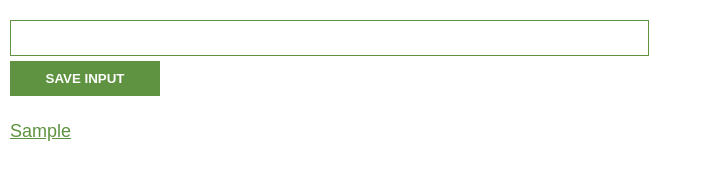
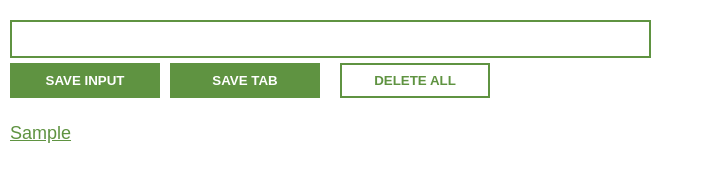
Before and after one commit to awandia/Google-chrome-extension, a browser extension: page index.html in a window 1280 px wide. Both pictures are taken after typing "Sample" into the empty fields and a click on the button "SAVE INPUT". Shown: the whole page, without its empty margins (0-704 px from the left). Drawn offline with Linux system fonts and the light colour scheme.

Commit message:
Made changes

```diff
--- a/index.css
+++ b/index.css
@@ -21,8 +21,13 @@ body {
     align-items: center;
     justify-content: center;
     text-align: center;
-    border: 1px solid #5f9341;
+    border: 2px solid #5f9341;
     width: 50%;
+}
+
+#btns {
+    display: flex;
+
 }
 
 #input-btn {
@@ -34,6 +39,32 @@ body {
     font-weight: bold;
     border: none;
     cursor: pointer;
+    margin-right: 10px;
+}
+
+#tab-btn {
+    width: 150px;
+    height: 35px;
+    justify-content: center;
+    color: #ffffff;
+    background-color: #5f9341;
+    font-weight: bold;
+    border: none;
+    cursor: pointer;
+}
+
+#delete-btn {
+    width: 150px;
+    margin-left: 20px;
+    height: 35px;
+    justify-content: center;
+    color: #5f9341;
+    background-color: #ffffff;
+    font-weight: bold;
+    border: none;
+    cursor: pointer;
+    border:2px solid #5f9341;
+
 }
 
 ul {
--- a/index.html
+++ b/index.html
@@ -12,13 +12,19 @@
 
     <div class="container">
         <input type="text" name="Enter" id="input-el">
+        <div id="btns">
+            <button id="input-btn">SAVE INPUT</button>
+            <button id="tab-btn">SAVE TAB</button>
+            <button id="delete-btn">DELETE ALL</button>
+        </div>
 
-        <button id="input-btn">SAVE INPUT</button>
     <ul id="ul-el">
 
     </ul>
     </div>
 
+
+
     <script src="main.js"></script>
 </body>
 </html>
--- a/main.js
+++ b/main.js
@@ -1,41 +1,60 @@
 let myLeads = []
 let inputEl = document.getElementById("input-el")
 const inputBtn = document.getElementById("input-btn")
-let ulEl = document.getElementById("ul-el")
+const ulEl = document.getElementById("ul-el")
+const deleteBtn = document.getElementById("delete-btn")
+const leadsFromLocalStorage = JSON.parse( localStorage.getItem("myLeads"))
+const  tabBtn = document.getElementById("tab-btn")
 
 
-inputBtn.addEventListener("click", function() {
-    myLeads.push(inputEl.value)
-    //console.log(myLeads)
-    inputEl.value = ""
-    renderLeads()
+if (leadsFromLocalStorage) {
+    myLeads = leadsFromLocalStorage
+    render(myLeads)
+}
+
+
+tabBtn.addEventListener("click", function(){
+  chrome.tabs.query({active: true, currentWindow: true}, function(tabs)
+  {
+    myLeads.push(tabs[0].url)
+    localStorage.setItem("myLeads", JSON.stringify(myLeads))
+    render(myLeads)
+  })
 })
 
-
-function renderLeads() {
+function render(leads) {
     let listItems = ""
-
-    for (let i = 0; i < myLeads.length; i++) {
-
-      //  listItems += "<li><a target='_blank' href='" + myLeads[i] + "'>" + myLeads[i] + "</a></li>"
-
+    for (let i = 0; i < leads.length; i++) {
       listItems += `
         <li>
-            <a target='_blank' href='${myLeads[i]}'>
-            ${myLeads[i]}
+            <a target='_blank' href='${leads[i]}'>
+            ${leads[i]}
             </a>
         </li>
         `
-
-        /*const li = document.createElement("li")
-        li.textContent = myLeads[i]
-        ulEl.append(li)
-        listItems = li */
-
     }
 
     ulEl.innerHTML = listItems
 }
+
+deleteBtn.addEventListener("dblclick", function(){
+    localStorage.clear()
+
+    myLeads.length = 0
+    render(myLeads)
+    //document.getElementsByTagName("ul")[0].innerHTML = ""
+   // document.body.innerHTML = ""
+
+})
+
+inputBtn.addEventListener("click", function() {
+    myLeads.push(inputEl.value)
+    inputEl.value = ""
+    localStorage.setItem("myLeads", JSON.stringify(myLeads))
+    render(myLeads)
+})
+
+
 
 
 
```
Also changed, not shown: example.html (added, +13 -0 lines), script.js (added, +85 -0 lines), manifest.json.
